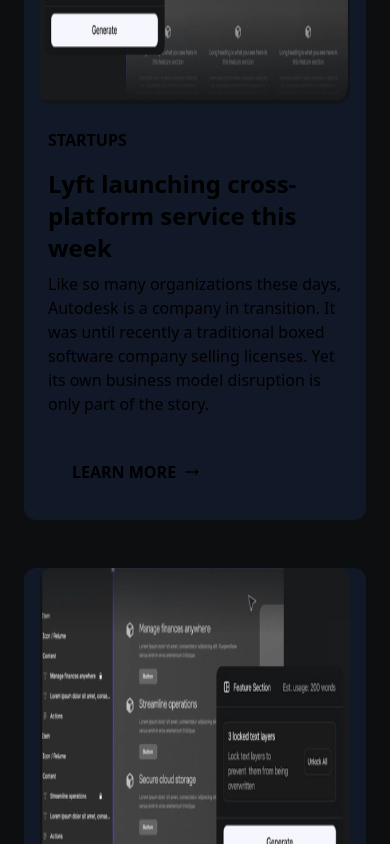
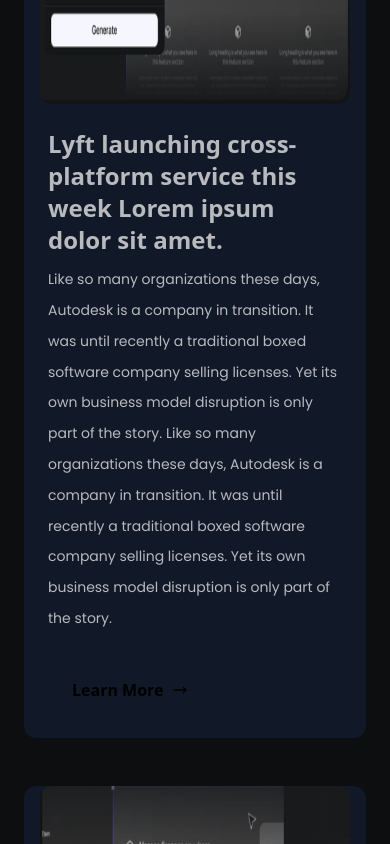
Before and after one commit to Akshay200228/landing_page, a React (Vite) app: page / in a window 390 px wide. Shown: the part 3000-3844 px from the top of the page. Built offline with nearby package versions, Linux system fonts and the light colour scheme.

Commit message:
add cards responsive

```diff
--- a/src/components/Cards.jsx
+++ b/src/components/Cards.jsx
@@ -11,6 +11,7 @@
 import { Carousel } from 'react-responsive-carousel';
 import { card1, card2, card3 } from '../assets';
 import 'react-responsive-carousel/lib/styles/carousel.min.css';
+import styles from '../style';
 
 const Cards = () => {
     return (
@@ -29,13 +30,11 @@
                     />
                 </CardHeader>
                 <CardBody className="md:w-3/5">
-                    <Typography variant="h6" color="blue" className="mb-4 uppercase">
-                        startups
+                    <Typography variant="h4" color="blue-gray" className="mb-2 text-dimWhite">
+                        Lyft launching cross-platform service this week Lorem ipsum dolor sit amet.
                     </Typography>
-                    <Typography variant="h4" color="blue-gray" className="mb-2">
-                        Lyft launching cross-platform service this week
-                    </Typography>
-                    <Typography color="gray" className="mb-8 font-normal">
+                    <Typography color="gray" className={`${styles.paragraph} mb-8 font-normal`}>
+                        Like so many organizations these days, Autodesk is a company in transition. It was until recently a traditional boxed software company selling licenses. Yet its own business model disruption is only part of the story.
                         Like so many organizations these days, Autodesk is a company in transition. It was until recently a traditional boxed software company selling licenses. Yet its own business model disruption is only part of the story.
                     </Typography>
                     <a href="#" className="inline-block">
```
